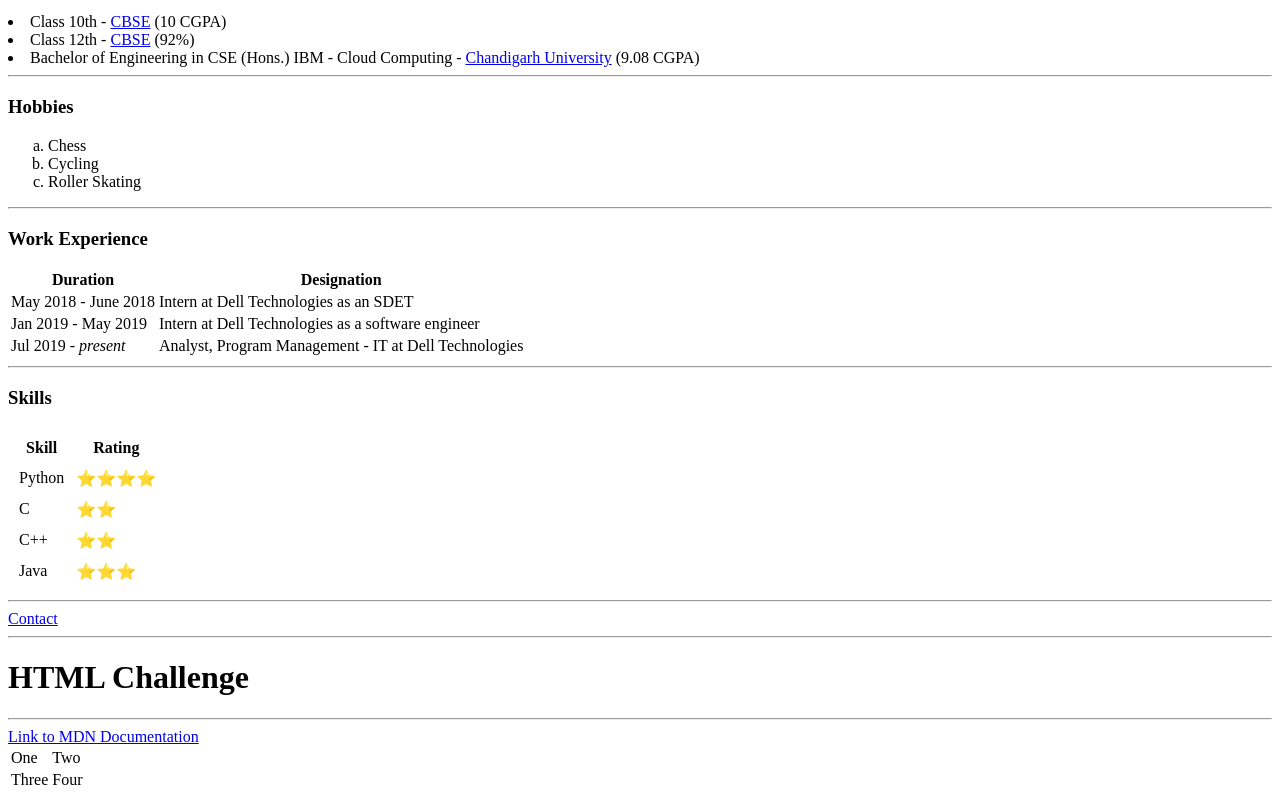
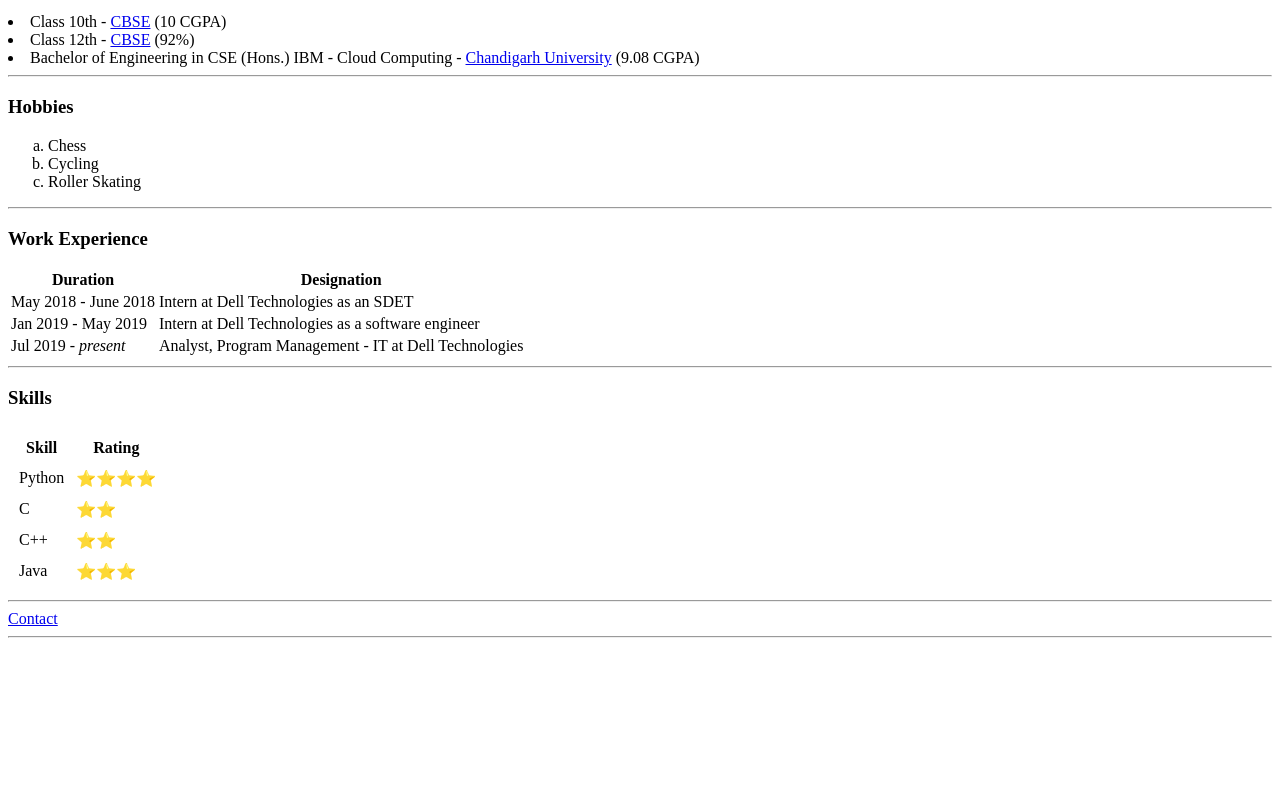
Before and after one commit to HimanshuBhawra/cv, a plain HTML site: page index.html in a window 1280 px wide. Shown: the part 340-1140 px from the top of the page. After the commit the page ends 986 px from the top, so only its background shows below. Drawn offline with Linux system fonts and the light colour scheme.

Commit message:
update index.html

```diff
--- a/index.html
+++ b/index.html
@@ -1,6 +1,5 @@
 <!DOCTYPE html>
 <html lang="en" dir="ltr">
-
   <head>
     <meta charset="utf-8">
     <title>Himanshu's Personal Site</title>
@@ -93,21 +92,5 @@
     <hr>
     <a href="Contact-Me.html">Contact</a>
     <hr>
-
-
-  <h1>HTML Challenge</h1>
-  <hr>
-  <a href="https://developer.mozilla.org/en-US/docs/Web/HTML">Link to MDN Documentation</a>
-  <table>
-    <tr>
-      <td>One</td>
-      <td>Two</td>
-    </tr>
-    <tr>
-      <td>Three</td>
-      <td>Four</td>
-    </tr>
-  </table>
   </body>
-
 </html>
```
Lines whose indentation alone changed are shown as unchanged.
